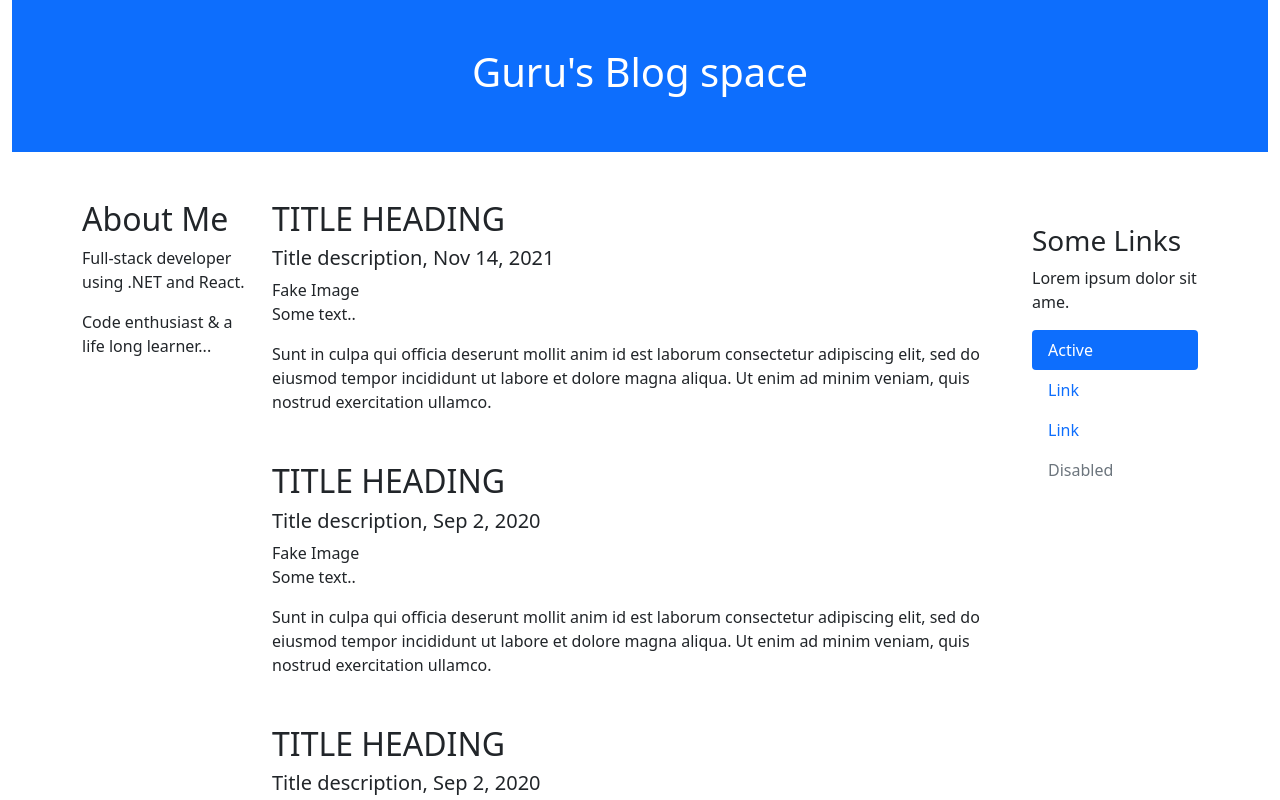
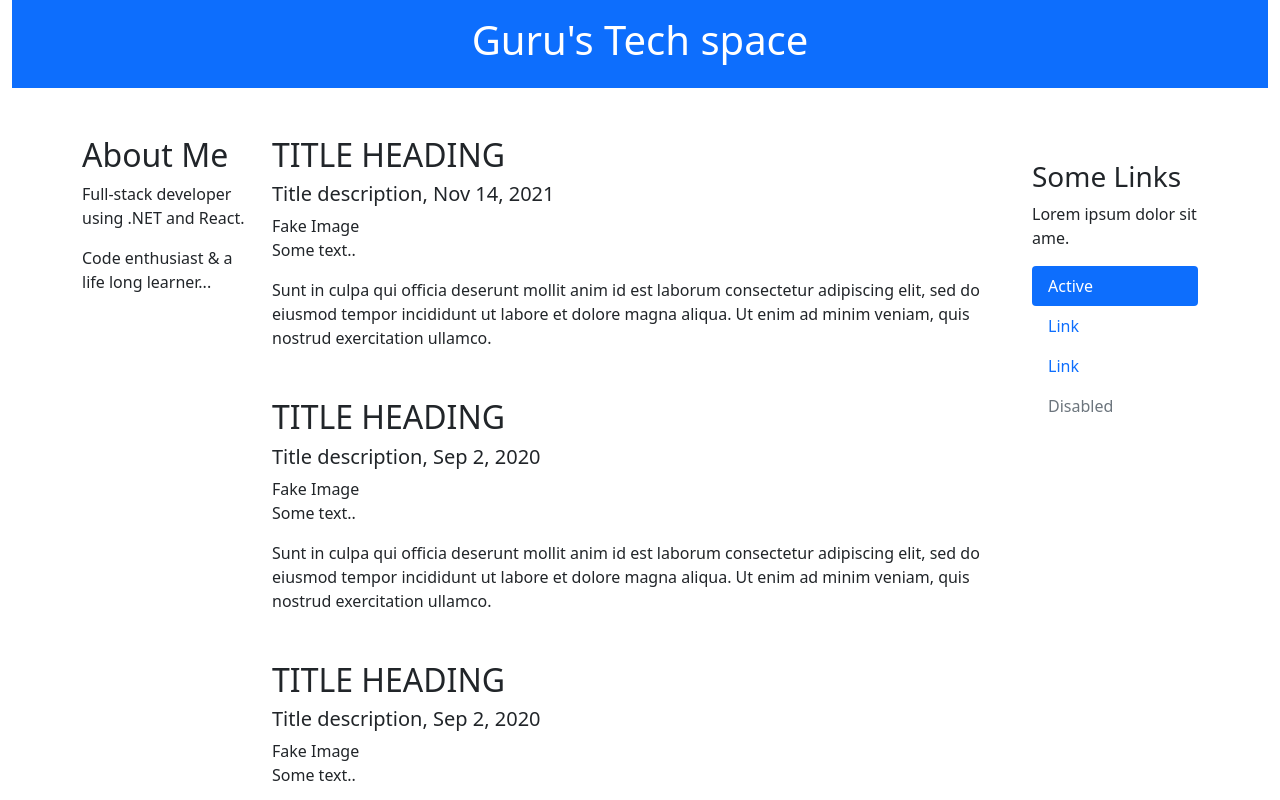
Before and after one commit to Guruprasad-Mohan/guruprasad-mohan.github.io, a React (Create React App) app in the folder blog/: page / in a window 1280 px wide. Shown: the top 800 px of the page. Built offline with nearby package versions, Linux system fonts and the light colour scheme.

Commit message:
Text correction in the header. Consistent naming.

```diff
--- a/blog/src/components/common/header.js
+++ b/blog/src/components/common/header.js
@@ -2,8 +2,8 @@ import React from "react";
 
 const Header = () => {
     return (
-        <div className="p-5 bg-primary text-white text-center">
-            <h1>Guru's Blog space</h1>
+        <div className="p-3 bg-primary text-white text-center">
+            <h1>Guru's Tech space</h1>
         </div>
     );
 };
```
